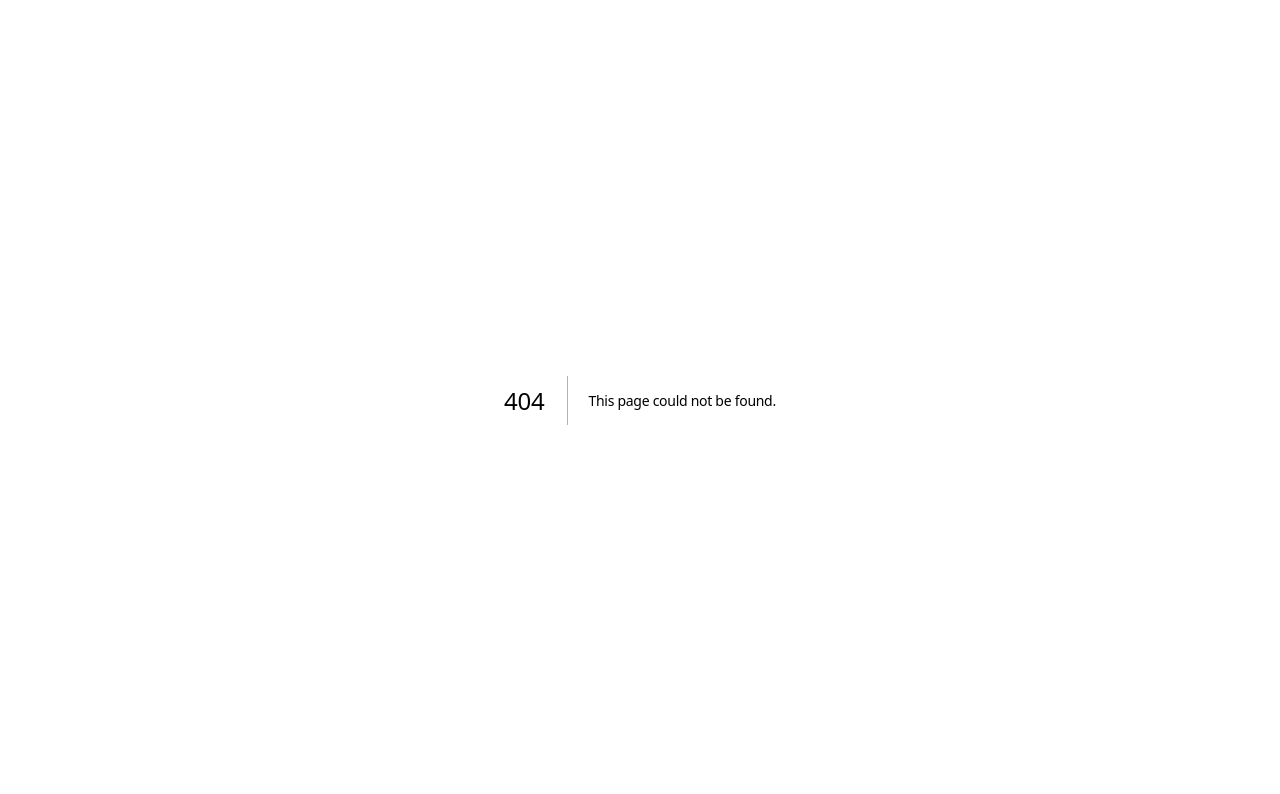
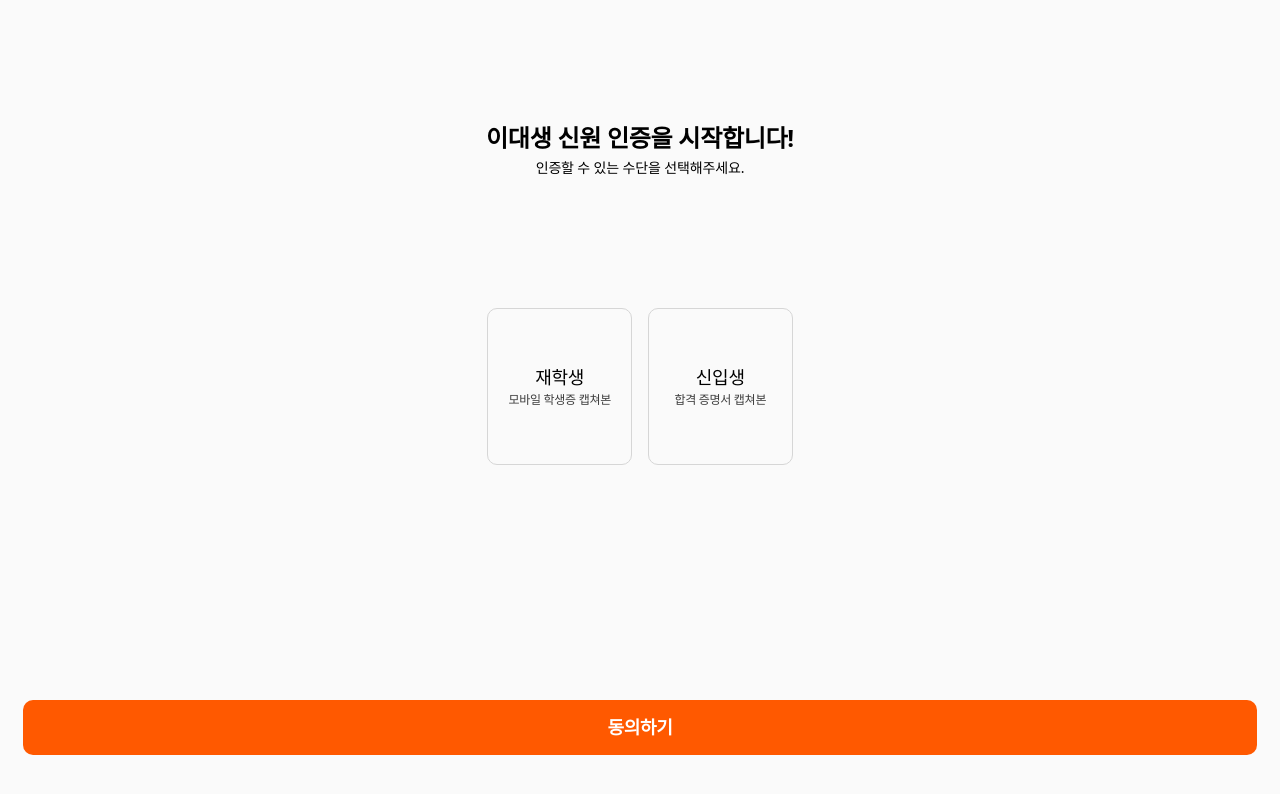
Before and after one commit to joyrii/EATING_WEB, a Next.js app: page /student-verification in a window 1280 px wide. Before the commit this address had no page. Shown: the top 794 px of the page. Built offline with nearby package versions, Linux system fonts and the light colour scheme; a web font is replaced by a local one.

Commit message:
feat(student-verification): #20 - 학교 인증 초기 화면 UI 구현

```diff
--- a/src/app/(onboarding)/student-verification/enrolled/page.tsx
+++ b/src/app/(onboarding)/student-verification/enrolled/page.tsx
@@ -6,7 +6,7 @@ import Button from '@/components/BaseButton';
 import { useRouter } from 'next/navigation';
 import { Container, TextWrapper } from '../style';
 
-export default function StudentVerification() {
+export default function EnrolledStudentVerification() {
   const router = useRouter();
   return (
     <Container>
--- a/src/app/(onboarding)/student-verification/freshman/page.tsx
+++ b/src/app/(onboarding)/student-verification/freshman/page.tsx
@@ -6,7 +6,7 @@ import Button from '@/components/BaseButton';
 import { useRouter } from 'next/navigation';
 import { Container, TextWrapper } from '../style';
 
-export default function StudentVerification() {
+export default function FreshStudentVerification() {
   const router = useRouter();
   return (
     <Container>
--- /dev/null
+++ b/src/app/(onboarding)/student-verification/page.tsx
@@ -0,0 +1,115 @@
+'use client';
+
+import { Container, TextWrapper } from './style';
+import { useId, useState } from 'react';
+import styled from 'styled-components';
+import { useRouter } from 'next/navigation';
+import Button from '@/components/BaseButton';
+
+type Option = 'FRESHMAN' | 'ENROLLED';
+
+function VerificationOption() {
+  const option = useId();
+  const [value, setValue] = useState<Option>();
+  const router = useRouter();
+
+  return (
+    <Group role="radiogroup" aria-labelledby="학생 구분">
+      <HiddenRadio
+        type="radio"
+        id={`${option}-freshman`}
+        name="student-option"
+        value="FRESHMAN"
+        checked={value === 'FRESHMAN'}
+        onChange={() => setValue('FRESHMAN')}
+      />
+      <OptionLabel
+        htmlFor={`${option}-freshman`}
+        $selected={value === 'FRESHMAN'}
+      >
+        재학생
+        <OptionSubLabel>모바일 학생증 캡쳐본</OptionSubLabel>
+      </OptionLabel>
+      <HiddenRadio
+        type="radio"
+        id={`${option}-enrolled`}
+        name="student-option"
+        value="ENROLLED"
+        checked={value === 'ENROLLED'}
+        onChange={() => setValue('ENROLLED')}
+      />
+      <OptionLabel
+        htmlFor={`${option}-enrolled`}
+        $selected={value === 'ENROLLED'}
+      >
+        신입생
+        <OptionSubLabel>합격 증명서 캡쳐본</OptionSubLabel>
+      </OptionLabel>
+      <div style={{ position: 'absolute', bottom: 45, left: 23, right: 23 }}>
+        <Button
+          disabled={false}
+          label="동의하기"
+          onClick={() => {
+            if (value === 'FRESHMAN') {
+              router.push('/student-verification/enrolled');
+            } else if (value === 'ENROLLED') {
+              router.push('/student-verification/freshman');
+            }
+          }}
+        />
+      </div>
+    </Group>
+  );
+}
+
+export default function StudentVerification() {
+  return (
+    <Container>
+      <TextWrapper>
+        <h1>이대생 신원 인증을 시작합니다!</h1>
+        <p>인증할 수 있는 수단을 선택해주세요.</p>
+      </TextWrapper>
+      <OptionContainer>
+        <VerificationOption />
+      </OptionContainer>
+    </Container>
+  );
+}
+
+const Group = styled.div`
+  display: grid;
+  grid-template-columns: repeat(2, 1fr);
+  gap: 16px;
+`;
+
+const HiddenRadio = styled.input`
+  position: absolute;
+  opacity: 0;
+  pointer-events: none;
+`;
+
+const OptionContainer = styled.div`
+  display: flex;
+  align-items: center;
+  justify-content: center;
+  margin-top: 130px;
+`;
+
+const OptionLabel = styled.label<{ $selected: boolean }>`
+  display: flex;
+  flex-direction: column;
+  align-items: center;
+  padding: 55px 20px;
+  cursor: pointer;
+  border-radius: 10px;
+  font-size: 18px;
+
+  border: 1px solid ${({ $selected }) => ($selected ? '#FF7A33' : '#D6D6D6')};
+  background-color: ${({ $selected }) =>
+    $selected ? '#FFDECC' : 'transparent'};
+`;
+
+const OptionSubLabel = styled.span`
+  font-size: 12px;
+  color: #3d3d3d;
+`;
```
